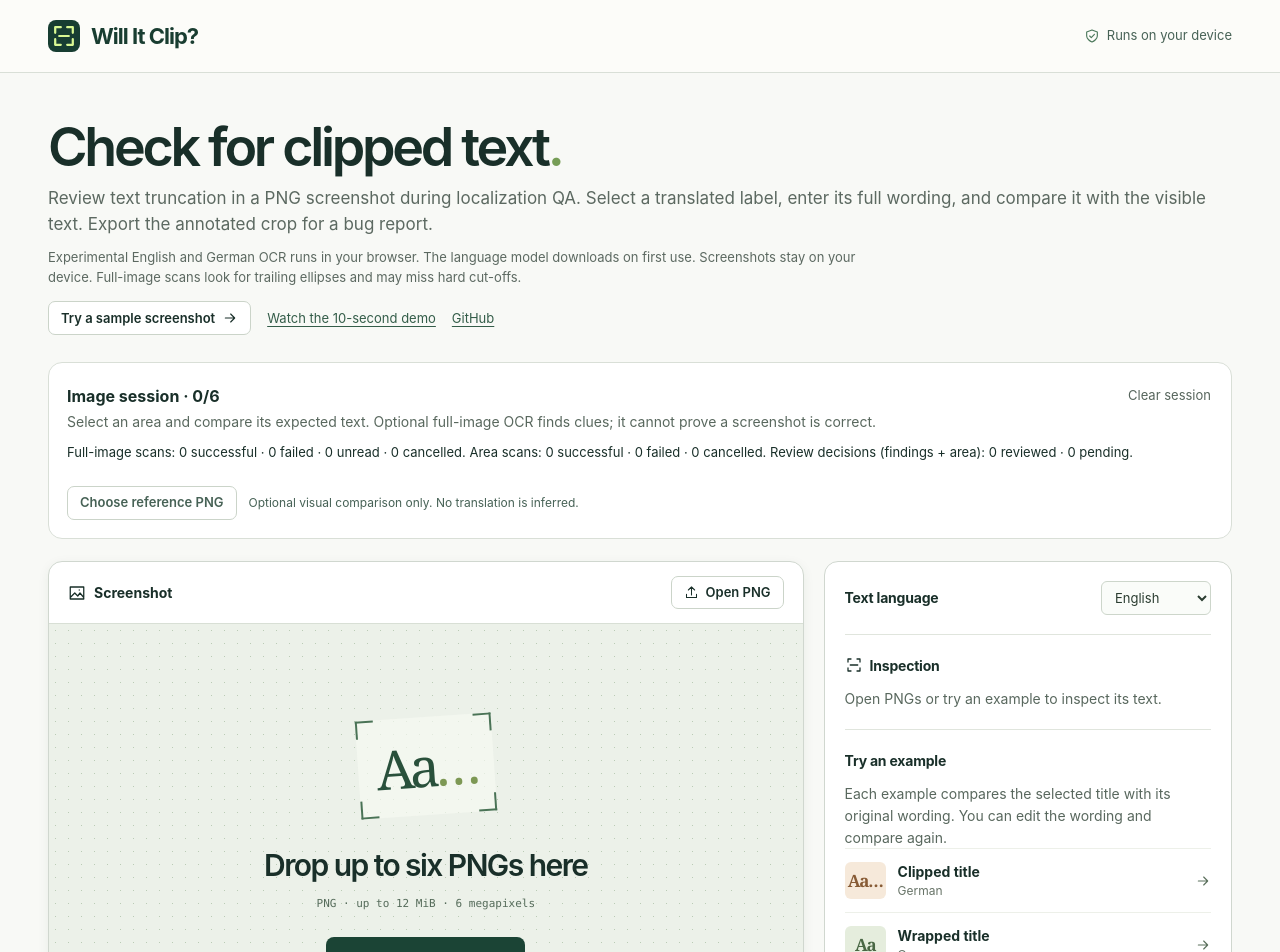
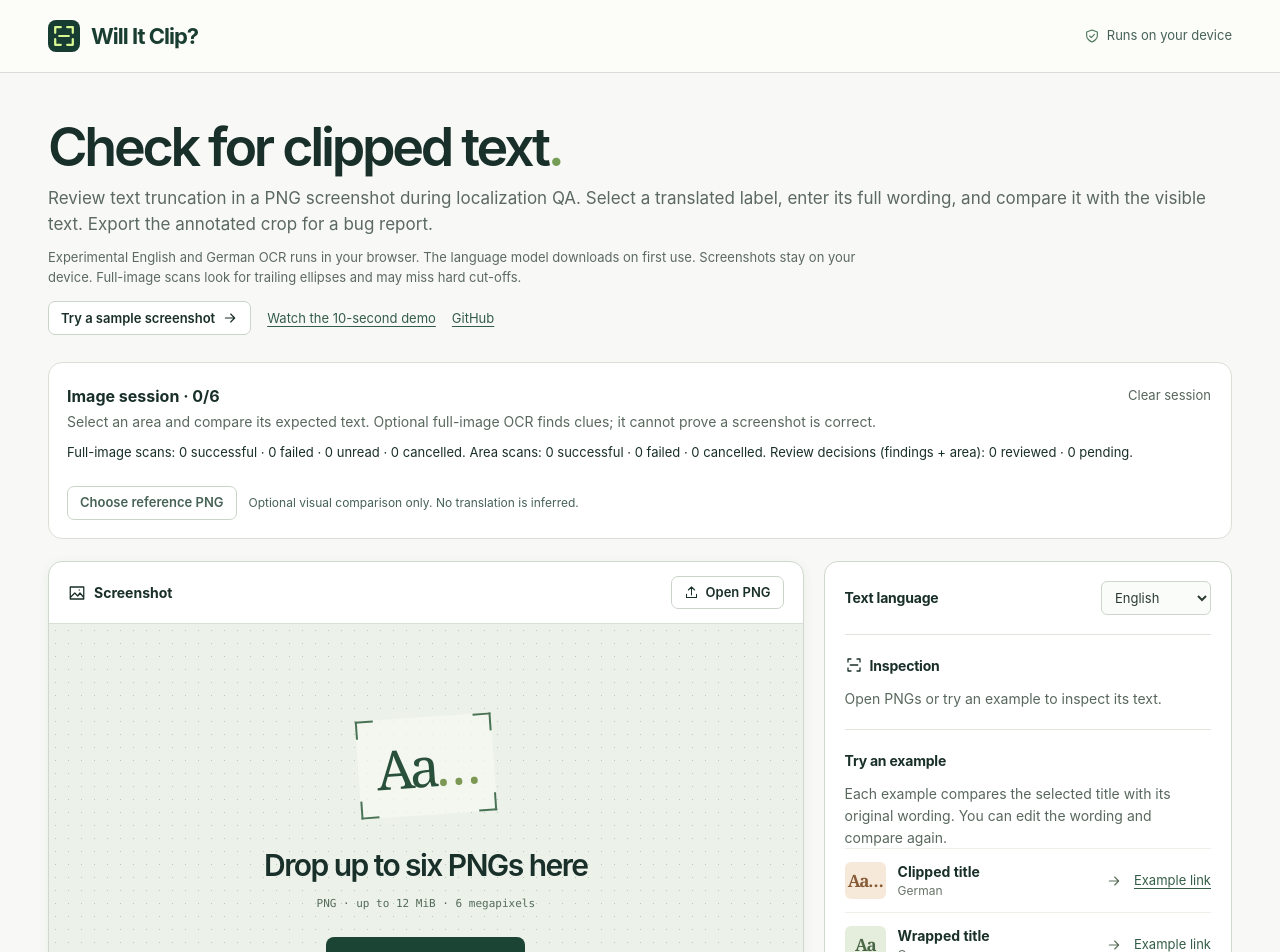
Before and after one commit to taosin/will-it-clip, a React (Vite) app: page / in a window 1280 px wide. Shown: the top 952 px of the page. Built offline with nearby package versions, Linux system fonts and the light colour scheme.

Commit message:
Open built-in examples from shareable links

```diff
--- a/src/ImageSession.tsx
+++ b/src/ImageSession.tsx
@@ -2,13 +2,14 @@ import { useEffect, useRef, useState, type ReactNode } from "react";
 import { SessionMemory, type Memory } from "./SessionState";
 import { pngDimensions } from "./input";
 import { availableSlots, sessionCounts } from "./session";
+import type { Example } from "./examples";
 import type { Picture } from "./useScan";
 
 type Entry = { id: number; name: string; memory: Memory };
 export type SessionControls = {
   panel: ReactNode;
   add: (files: FileList | null) => void;
-  example: (id: string, language: string) => void;
+  example: (item: Example) => void;
   remove: () => void;
   reference: Picture | null;
 };
@@ -40,20 +41,32 @@ function release(entry: Entry) {
   if (result?.preview) URL.revokeObjectURL(result.preview);
   entry.memory.clear();
 }
+function exampleEntry(id: number, item: Example): Entry {
+  const memory: Memory = new Map([
+    ["language", item.lang],
+    ["example", item.id],
+  ]);
+  return { id, name: item.id + ".png", memory };
+}
+
 export function ImageSession({
+  initialExample,
   children,
 }: {
+  initialExample?: Example;
   children: (controls: SessionControls) => ReactNode;
 }) {
-  const [entries, setEntries] = useState<Entry[]>([]);
+  const [entries, setEntries] = useState<Entry[]>(() =>
+    initialExample ? [exampleEntry(1, initialExample)] : [],
+  );
   const currentEntries = useRef(entries);
   currentEntries.current = entries;
-  const [selected, select] = useState<number | null>(null);
+  const [selected, select] = useState<number | null>(entries[0]?.id ?? null);
   const [, refresh] = useState(0);
   const [notice, setNotice] = useState("");
   const [opening, setOpening] = useState(false);
   const busy = useRef(false);
-  const sequence = useRef(0);
+  const sequence = useRef(entries.length);
   const referenceGeneration = useRef(0);
   const [referenceOpening, setReferenceOpening] = useState(false);
   const [reference, setReference] = useState<Picture | null>(null);
@@ -121,7 +134,7 @@ export function ImageSession({
     // React unmounts the active inspector before releasing its retained snapshots.
     if (removed) setTimeout(() => release(removed), 0);
   }
-  function example(id: string, language: string) {
+  function example(item: Example) {
     if (busy.current) {
       setNotice("Wait for the PNG import to finish before opening an example.");
       return;
@@ -130,11 +143,7 @@ export function ImageSession({
       setNotice("Six-image limit reached. Remove an image first.");
       return;
     }
-    const memory: Memory = new Map([
-      ["language", language],
-      ["example", id],
-    ]);
-    const entry = { id: ++sequence.current, name: id + ".png", memory };
+    const entry = exampleEntry(++sequence.current, item);
     setEntries((previous) => [...previous, entry]);
     select(entry.id);
   }
--- a/src/examples.ts
+++ b/src/examples.ts
@@ -27,3 +27,5 @@ export const examples = [
     expected: "Loading…",
   },
 ] as const;
+
+export type Example = (typeof examples)[number];
--- a/src/main.tsx
+++ b/src/main.tsx
@@ -90,10 +90,6 @@ function Inspector({ session }: { session: SessionControls }) {
   function openFiles(files: FileList | null) {
     session.add(files);
   }
-  function example(id: (typeof examples)[number]["id"]) {
-    const item = examples.find((e) => e.id === id)!;
-    session.example(id, item.lang);
-  }
   async function inspect(source: Source) {
     const guide = examples.find(
       (item) => item.id === memory.get("pending-example"),
@@ -172,7 +168,7 @@ function Inspector({ session }: { session: SessionControls }) {
           base={assets}
           demoVersion={import.meta.env.VITE_DEMO_VERSION}
           showActions={!scan.last && !scan.picture}
-          onExample={() => example("clipped")}
+          onExample={() => session.example(examples[0])}
         />
         {session.panel}
         <input
@@ -549,11 +545,11 @@ function Inspector({ session }: { session: SessionControls }) {
                 wording. You can edit the wording and compare again.
               </p>
               {examples.map((e) => (
+                <div key={e.id} className="example-row">
                   <button
-                  key={e.id}
                     data-example={e.id}
                     className={"example ex-" + e.id}
-                  onClick={() => example(e.id)}
+                    onClick={() => session.example(e)}
                   >
                     <span className="glyph" aria-hidden="true">
                       {e.sample}
@@ -564,6 +560,16 @@ function Inspector({ session }: { session: SessionControls }) {
                     </span>
                     <Icon name="arrow" size={16} />
                   </button>
+                  <a
+                    className="example-link"
+                    href={assets + "?example=" + e.id}
+                    target="_blank"
+                    rel="noopener noreferrer"
+                    aria-label={e.title + " example link (opens in a new tab)"}
+                  >
+                    Example link
+                  </a>
+                </div>
               ))}
             </section>
           </aside>
@@ -585,6 +591,11 @@ function Inspector({ session }: { session: SessionControls }) {
     </div>
   );
 }
+const requestedExample = new URLSearchParams(window.location.search).get("example");
+const initialExample = examples.find((item) => item.id === requestedExample);
+
 createRoot(document.getElementById("root")!).render(
-  <ImageSession>{(session) => <Inspector session={session} />}</ImageSession>,
+  <ImageSession initialExample={initialExample}>
+    {(session) => <Inspector session={session} />}
+  </ImageSession>,
 );
--- a/src/style.css
+++ b/src/style.css
@@ -336,14 +336,27 @@ p {
   height: 7px;
   accent-color: #386a44;
 }
+.example-row {
+  display: flex;
+  align-items: center;
+  gap: 12px;
+  border-top: 1px solid #edf0e9;
+}
+.example-link {
+  color: #345d49;
+  font-size: 13px;
+  text-underline-offset: 3px;
+  white-space: nowrap;
+  padding: 8px 0;
+}
 .example {
   display: flex;
   align-items: center;
   text-align: left;
   gap: 12px;
-  width: 100%;
+  flex: 1;
+  min-width: 0;
   border: 0;
-  border-top: 1px solid #edf0e9;
   background: transparent;
   padding: 12px 0;
 }
```
Also changed, not shown: 2 other files (tests, documents, lock files or other folders). Lines whose indentation alone changed are shown as unchanged.
